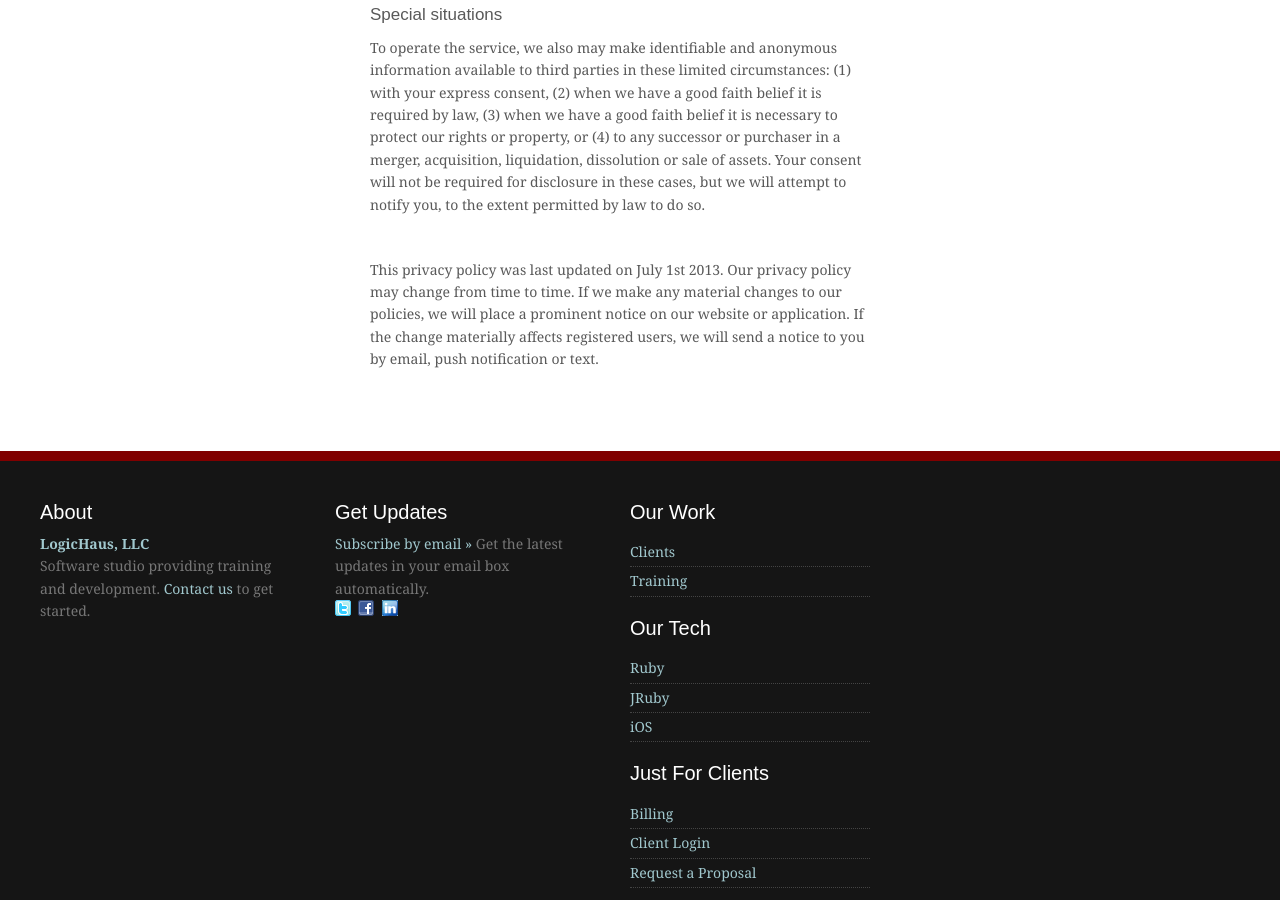
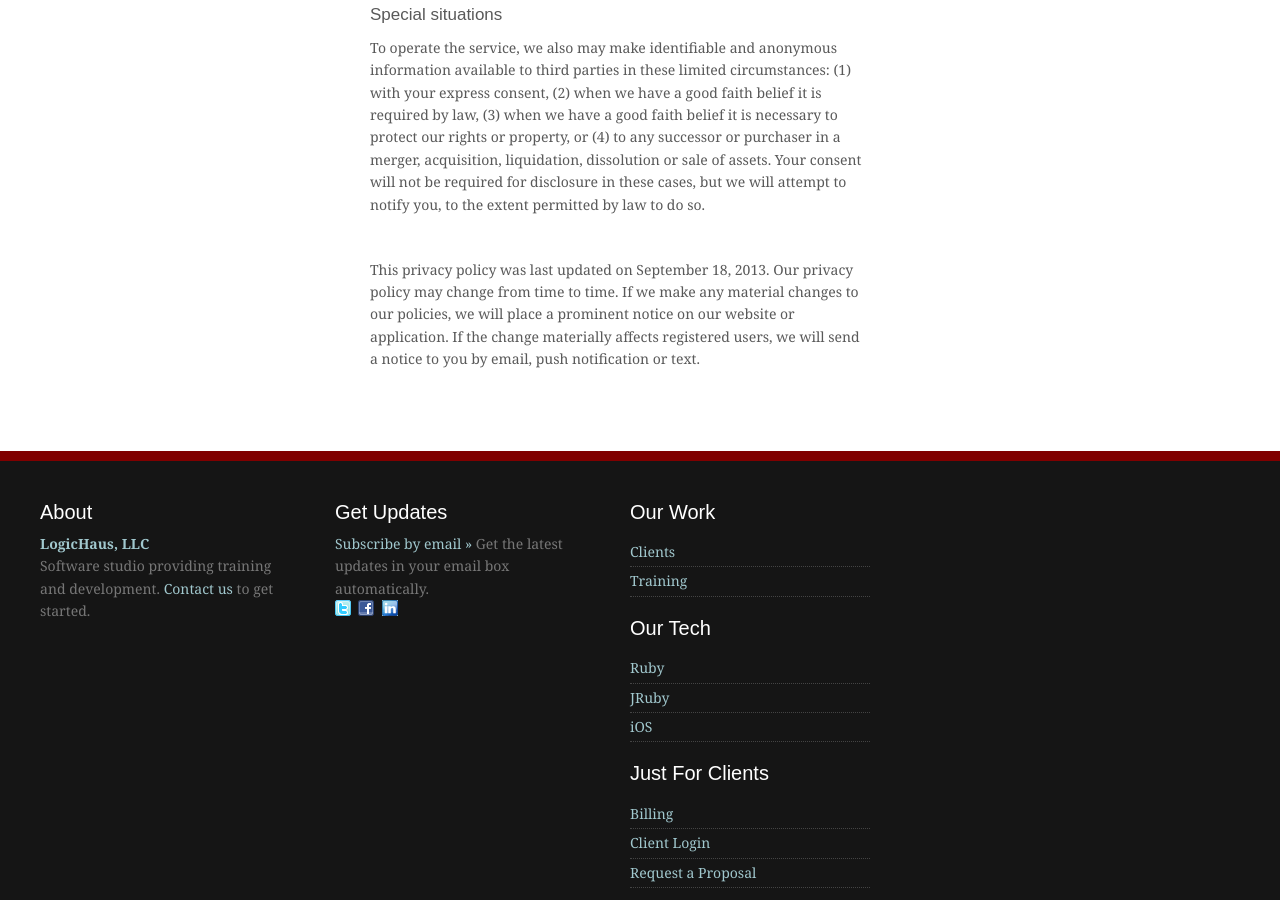
Before and after one commit to logichaus/logichaus.github.com, a Jekyll site: the page built from privacy-policy.html, in a window 1280 px wide and 900 px high, scrolled down 2172 px. Built offline with Jekyll 4.4.1, drawn with Linux system fonts in a browser that asks for light colours; some web fonts are replaced.

Commit message:
updated privacy policy

```diff
--- a/privacy-policy.html
+++ b/privacy-policy.html
@@ -43,7 +43,7 @@ title: About Us
       <h3>Special situations</h3>
       <p>To operate the service, we also may make identifiable and anonymous information available to third parties in these limited circumstances: (1) with your express consent, (2) when we have a good faith belief it is required by law, (3) when we have a good faith belief it is necessary to protect our rights or property, or (4) to any successor or purchaser in a merger, acquisition, liquidation, dissolution or sale of assets. Your consent will not be required for disclosure in these cases, but we will attempt to notify you, to the extent permitted by law to do so.</p>
       <p>&nbsp;</p>
-      <p>This privacy policy was last updated on July 1st 2013. Our privacy policy may change from time to time. If we make any material changes to our policies, we will place a prominent notice on our website or application. If the change materially affects registered users, we will send a notice to you by email, push notification or text.</p>
+      <p>This privacy policy was last updated on September 18, 2013. Our privacy policy may change from time to time. If we make any material changes to our policies, we will place a prominent notice on our website or application. If the change materially affects registered users, we will send a notice to you by email, push notification or text.</p>
     </div>
   </div>
 </div>
```
